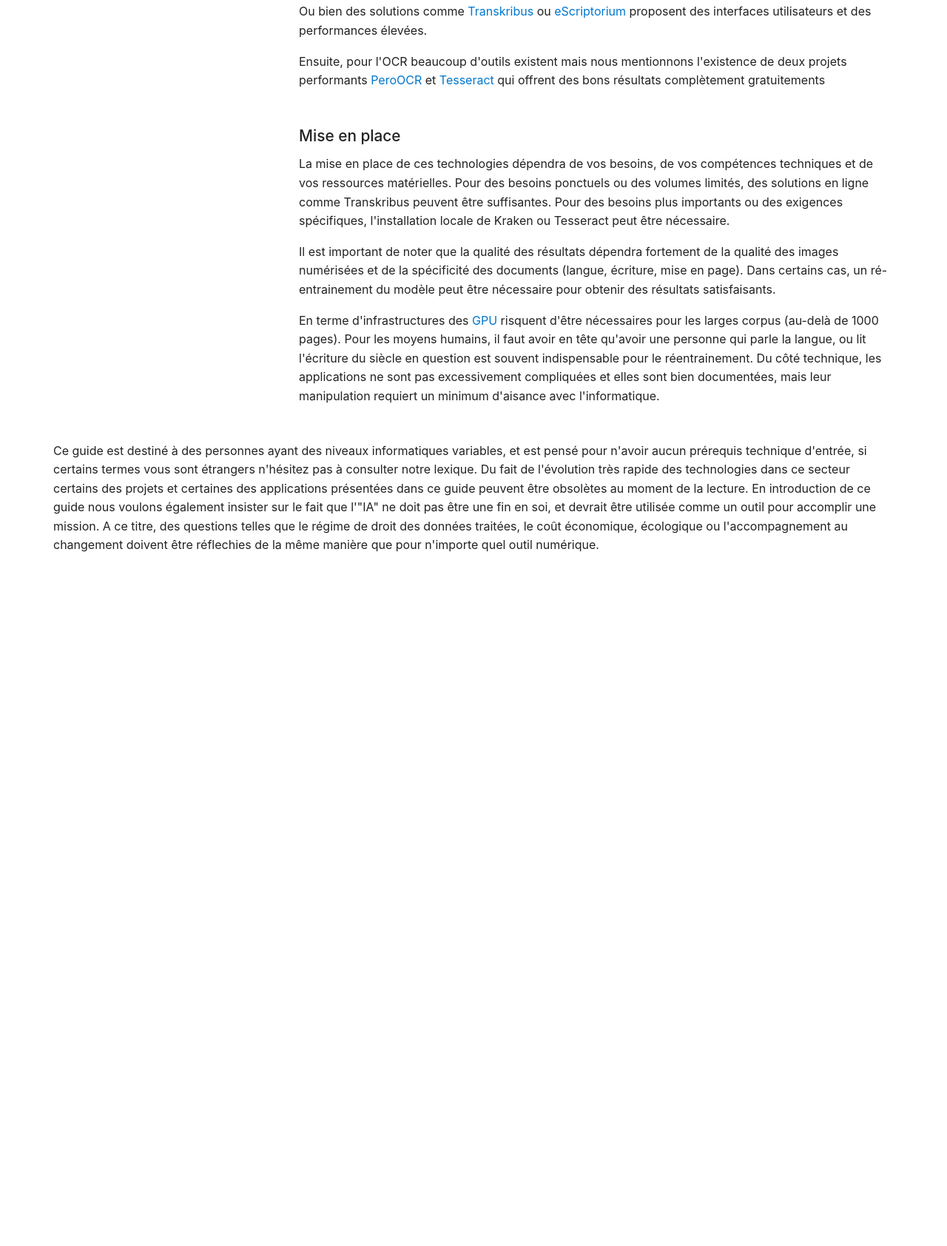
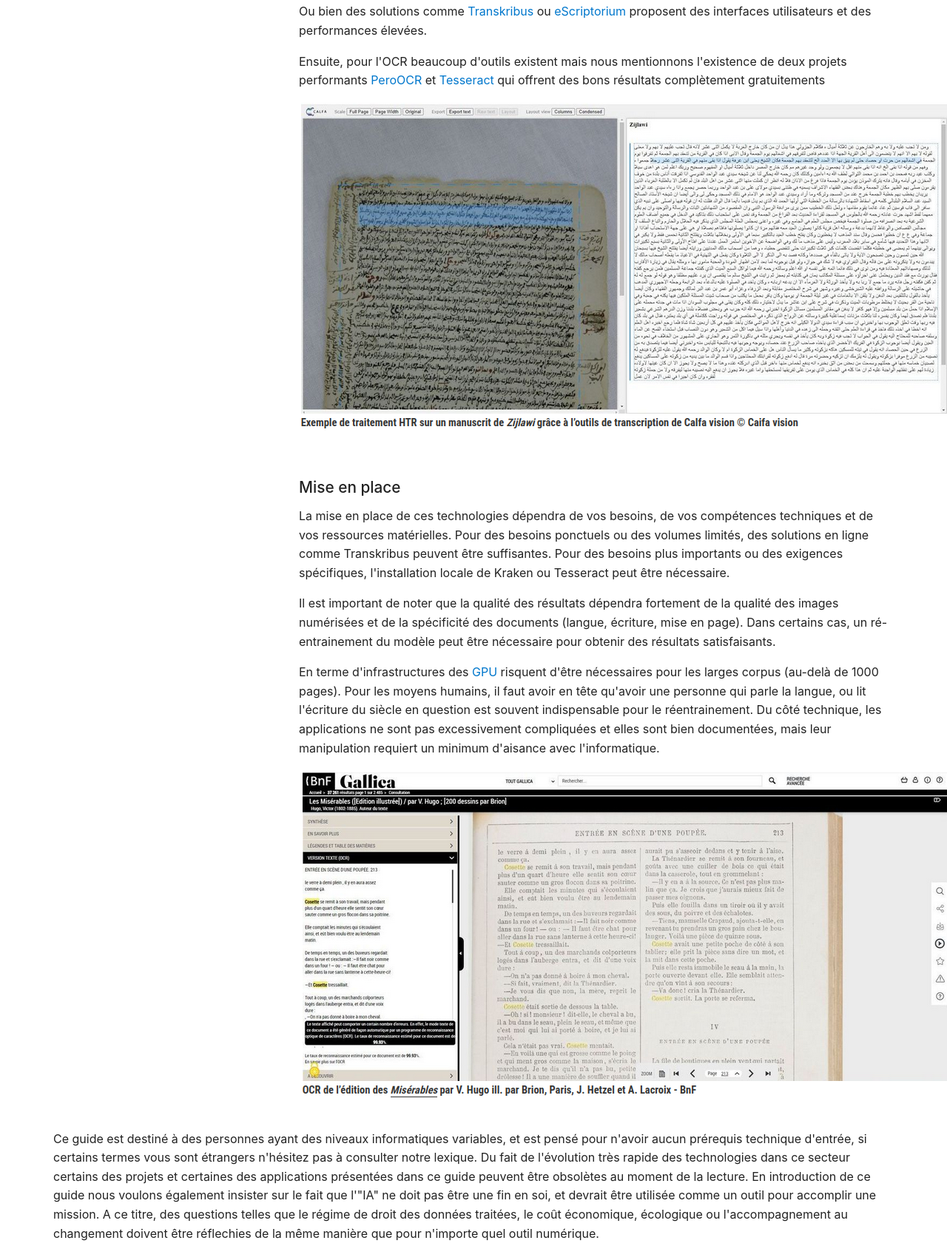
Before and after one commit to guide-IA/guide-IA.github.io, a plain HTML site: page accueil_par_usages.html in a window 1280 px wide. Shown: the part 2936-4620 px from the top of the page at 74% size. Before the commit the page ends 3734 px from the top, so only its background shows below. Drawn offline with Linux system fonts and the light colour scheme.

Commit message:
ajout d'images pour illustrer

```diff
--- a/accueil_par_usages.html
+++ b/accueil_par_usages.html
@@ -68,11 +68,13 @@
                 Concernant l'HTR nous pouvons citer des outils comme <a href="applications.html#kraken">Kraken</a> qui offrent une solution complète de l'installation, aux premiers travaux de reconnaissances jusqu'au ré-entrainement pour <a href="lexique.html#Finetuning">fine-tuning</a> et l'export massif.</p>
                 <p>Ou bien des solutions comme <a href="applications.html#transkribus">Transkribus</a> ou <a href="applications.html#escriptorium">eScriptorium</a> proposent des interfaces utilisateurs et des performances élevées.</p>
                 <p>Ensuite, pour l'OCR beaucoup d'outils existent mais nous mentionnons l'existence de deux projets performants <a href="applications.html#peroocr">PeroOCR</a> et <a href="applications.html#tesseract">Tesseract</a> qui offrent des bons résultats complètement gratuitements</p>
+            <img src = "HTR_Calfa_BnF.png" alt="capture d'écran montrant un résultat d'HTR sur des textes arabes manuscrits">
 
             <h3>Mise en place</h3>
                 <p>La mise en place de ces technologies dépendra de vos besoins, de vos compétences techniques et de vos ressources matérielles. Pour des besoins ponctuels ou des volumes limités, des solutions en ligne comme Transkribus peuvent être suffisantes. Pour des besoins plus importants ou des exigences spécifiques, l'installation locale de Kraken ou Tesseract peut être nécessaire.</p>
                 <p>Il est important de noter que la qualité des résultats dépendra fortement de la qualité des images numérisées et de la spécificité des documents (langue, écriture, mise en page). Dans certains cas, un ré-entrainement du modèle peut être nécessaire pour obtenir des résultats satisfaisants.</p>
                 <p>En terme d'infrastructures des <a href="lexique.html#GPU">GPU</a> risquent d'être nécessaires pour les larges corpus (au-delà de 1000 pages). Pour les moyens humains, il faut avoir en tête qu'avoir une personne qui parle la langue, ou lit l'écriture du siècle en question est souvent indispensable pour le réentrainement. Du côté technique, les applications ne sont pas excessivement compliquées et elles sont bien documentées, mais leur manipulation requiert un minimum d'aisance avec l'informatique.</p>
+            <img src ="OCR_Hugo_BnF.png" alt="capture d'écran montrant un résultat d'un OCR sur un texte de Victor Hugo">
 
         </section>
         <section><p> Ce guide est destiné à des personnes ayant des niveaux informatiques variables, et est pensé pour n'avoir aucun prérequis technique d'entrée, si certains termes vous sont étrangers n'hésitez pas à consulter notre lexique.
```
